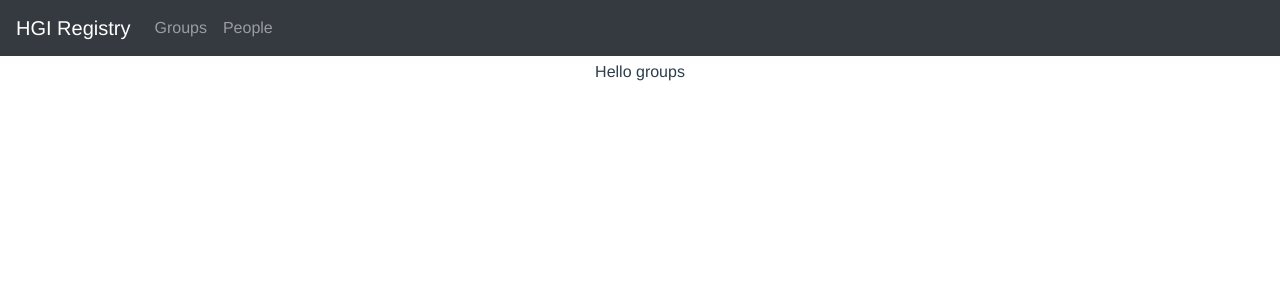
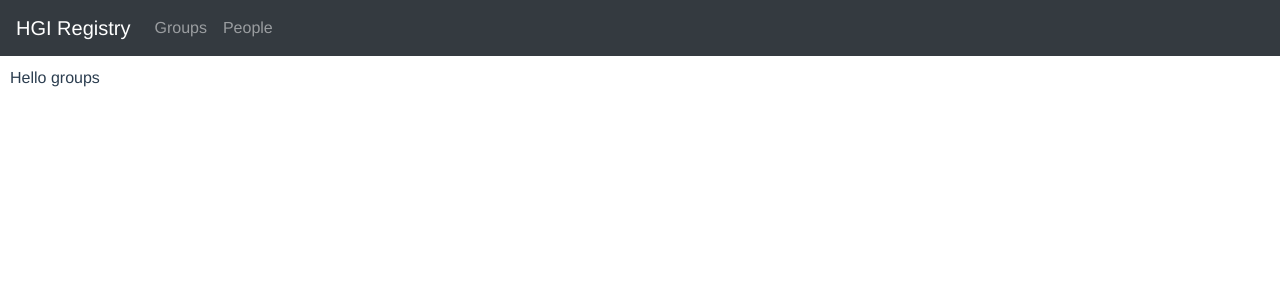
Before and after one commit to wtsi-hgi/hgi-registry-frontend, a Vue app: page /groups in a window 1280 px wide. Shown: the top 300 px of the page. Built offline with nearby package versions, Linux system fonts and the light colour scheme.

Commit message:
Playing with padding

```diff
--- a/src/App.vue
+++ b/src/App.vue
@@ -19,8 +19,8 @@ export default {
   font-family: 'Avenir', Helvetica, Arial, sans-serif;
   -webkit-font-smoothing: antialiased;
   -moz-osx-font-smoothing: grayscale;
-  text-align: center;
   color: #2c3e50;
-  margin-top: 60px;
+  padding-top: 56px;
+  margin: 10px;
 }
 </style>
```
